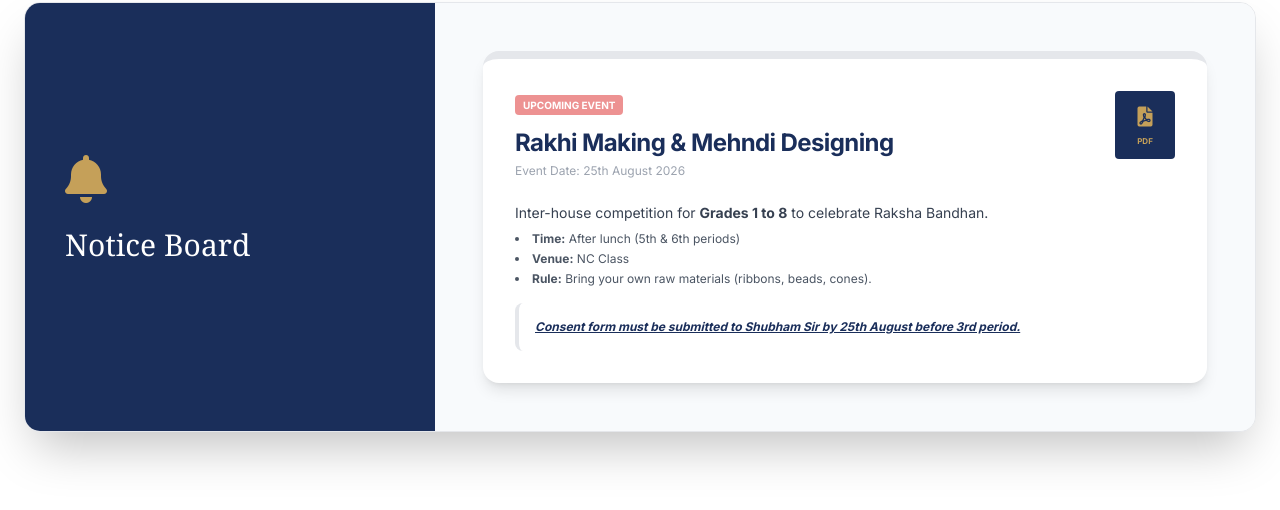
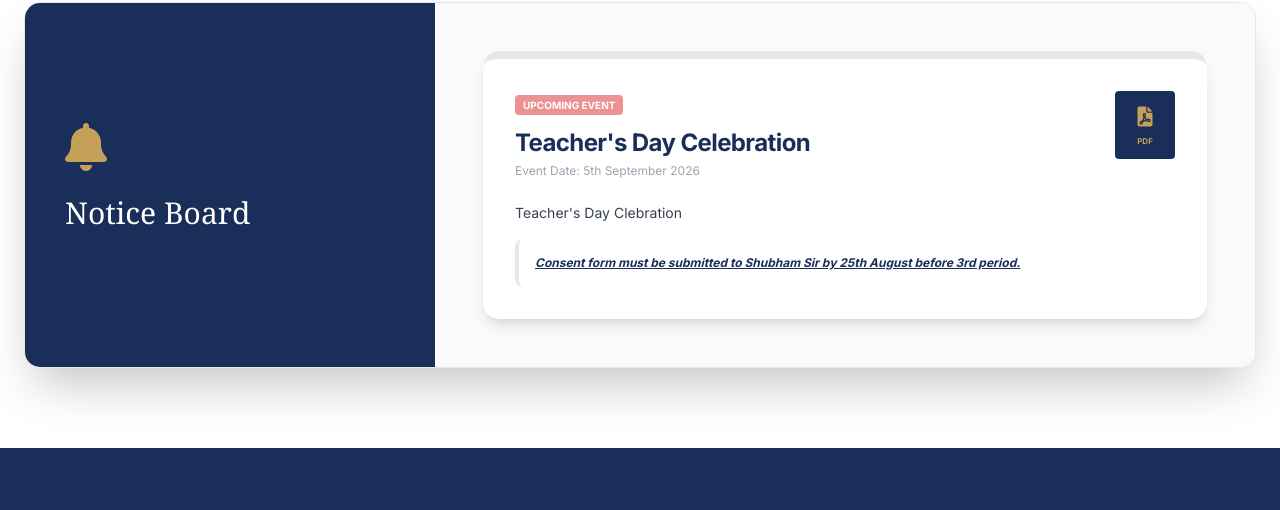
Before and after one commit to patnaglobalschool2026/patna-global-school., a plain HTML site: page index.html in a window 1280 px wide. Shown: the part 2019-2529 px from the top of the page. Drawn offline with nearby package versions, Linux system fonts and the light colour scheme.

Commit message:
Update index.html

```diff
--- a/index.html
+++ b/index.html
@@ -202,21 +202,18 @@
                         <div class="flex justify-between items-start mb-6">
                             <div>
                                 <span class="bg-red-600 text-white text-[10px] font-bold px-2 py-1 rounded uppercase animate-pulse">Upcoming Event</span>
-                                <h4 class="font-bold text-navy text-2xl mt-3 tracking-tight">Rakhi Making & Mehndi Designing</h4>
-                                <p class="text-xs text-gray-400 mt-1">Event Date: 25th August 2026</p>
+                                <h4 class="font-bold text-navy text-2xl mt-3 tracking-tight">Teacher's Day Celebration</h4>
+                                <p class="text-xs text-gray-400 mt-1">Event Date: 5th September 2026</p>
                             </div>
-                            <a href="Rakhi_Competition_Notice.pdf" target="_blank" class="bg-navy text-gold p-3 rounded text-center min-w-[60px] hover:bg-gold hover:text-navy transition">
+                            <a href="" target="_blank" class="bg-navy text-gold p-3 rounded text-center min-w-[60px] hover:bg-gold hover:text-navy transition">
                                 <i class="fas fa-file-pdf text-xl"></i>
                                 <span class="block text-[8px] mt-1 uppercase font-bold">PDF</span>
                             </a>
                         </div>
                         <div class="text-sm text-gray-700 space-y-2 mb-4">
-                            <p>Inter-house competition for <strong>Grades 1 to 8</strong> to celebrate Raksha Bandhan.</p>
+                            <p>Teacher's Day Clebration</p>
                             <ul class="list-disc list-inside text-xs space-y-1 text-gray-600">
-                                <li><strong>Time:</strong> After lunch (5th & 6th periods)</li>
-                                <li><strong>Venue:</strong> NC Class</li>
-                                <li><strong>Rule:</strong> Bring your own raw materials (ribbons, beads, cones).</li>
-                            </ul>
+
                         </div>
                         <div class="bg-navy/5 p-4 rounded-lg border-l-4 border-navy">
                             <p class="text-xs text-navy font-bold italic underline">Consent form must be submitted to Shubham Sir by 25th August before 3rd period.</p>
```
